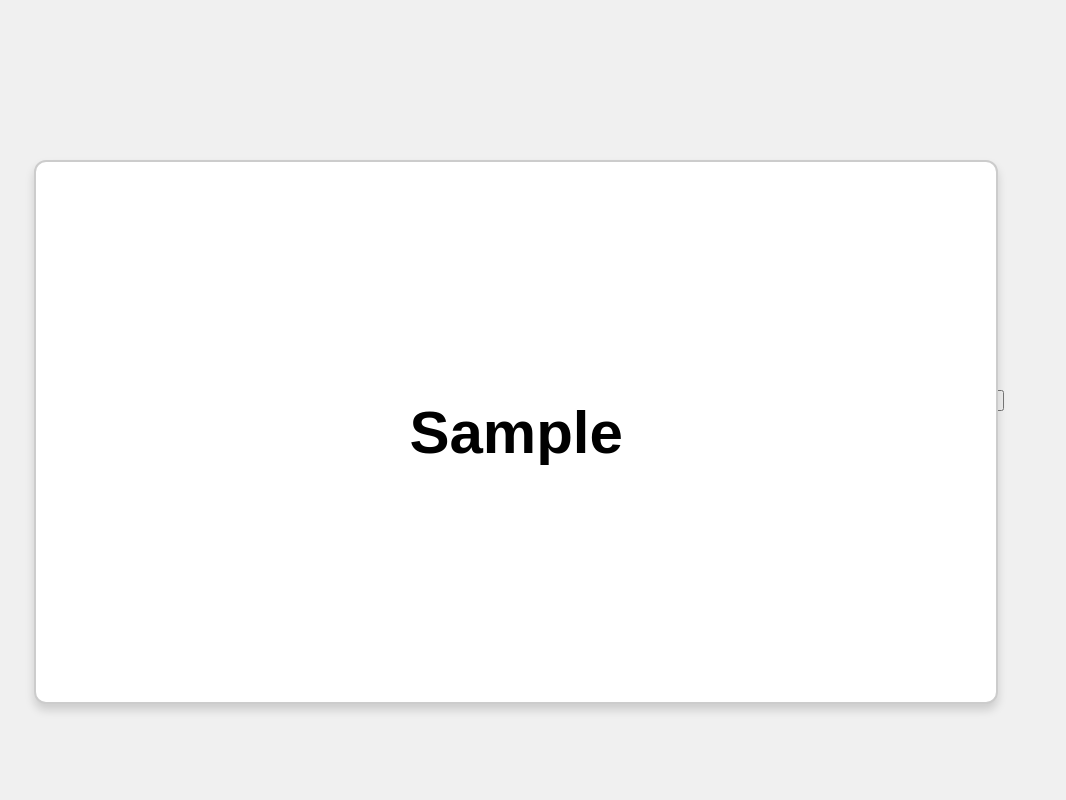
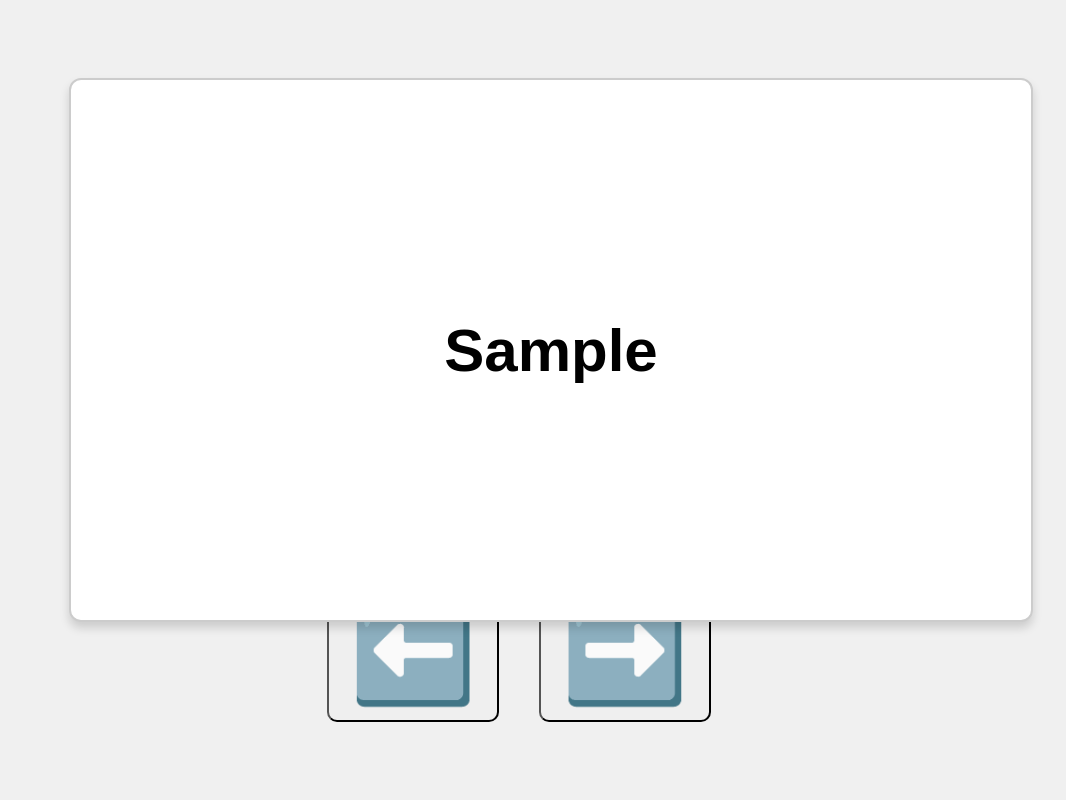
Before and after one commit to 77sasik-commits/flashcard, a Flask app: template templates/index.html in a window 1280 px wide. Shown: the whole page, without its empty margins (121-1187 px from the left). Run offline with Flask 3, Linux system fonts and the light colour scheme; the template is opened without the code that fills it: most values are stand-ins (such as "Sample title", 1, 10 or a date in 2020).

Commit message:
Update style.css

```diff
--- a/static/style.css
+++ b/static/style.css
@@ -6,6 +6,7 @@ body {
     height: 100vh;
     margin: 0;
     background: #f0f0f0;
+    flex-direction: column; /* 버튼을 하단에 배치하기 위해 세로 정렬 */
 }
 
 #card-container {
@@ -61,3 +62,17 @@ body {
     transform: rotateY(180deg);
     font-size: 1.2em;
 }
+
+/* 하단 화살표 버튼 */
+#controls {
+    margin-top: 20px;
+    display: flex;
+    justify-content: center;
+    gap: 40px;
+}
+
+#controls button {
+    font-size: 8vw;
+    padding: 10px 20px;
+    border-radius: 10px;
+}
```
